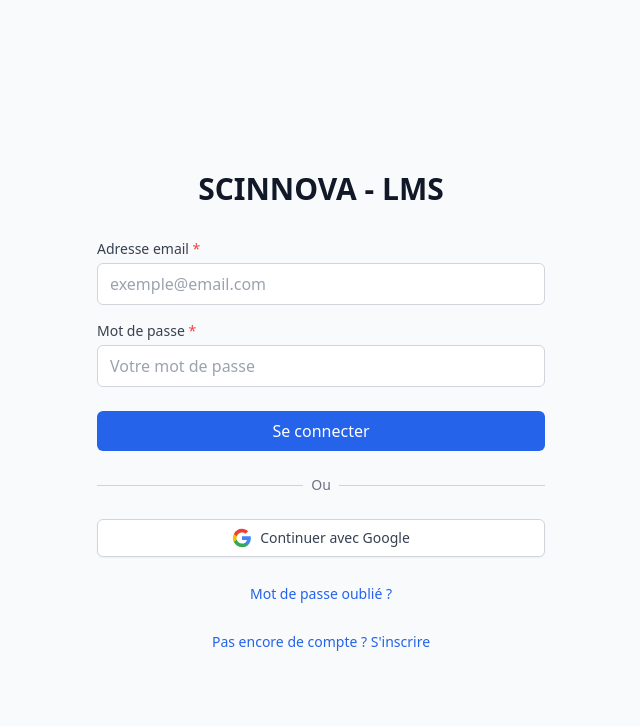
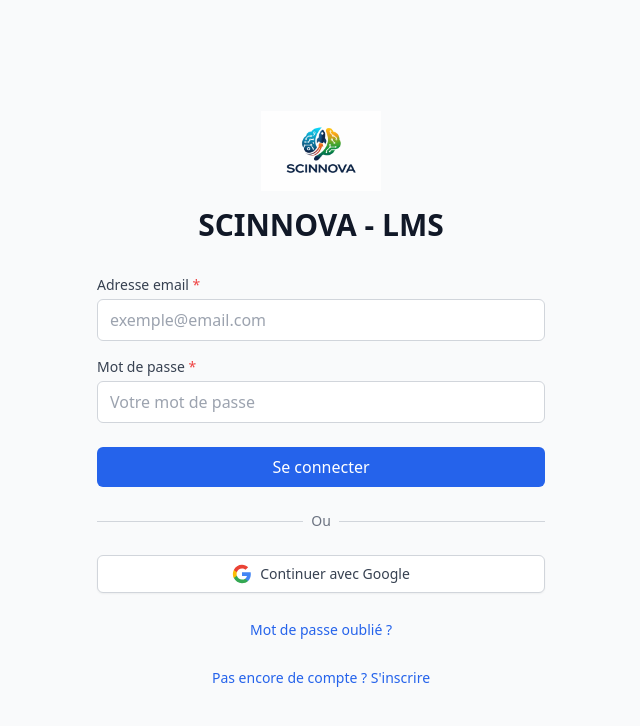
Before and after one commit to seb59520/scinnova-lms, a React (Vite) app in the folder portal-formations/: page / in a window 1280 px wide. Shown: the top 726 px of the page, without its empty margins (319-959 px from the left). Built offline with nearby package versions, Linux system fonts and the light colour scheme; no server answers.

Commit message:
feat: Ajouter le logo SCINNOVA à la page de connexion
- Ajouter le logo SCINNOVA avec cerveau et fusée sur la page Login
- Logo affiché au-dessus du titre avec taille h-20

```diff
--- a/portal-formations/src/pages/Login.tsx
+++ b/portal-formations/src/pages/Login.tsx
@@ -1,6 +1,7 @@
 import { useState } from 'react'
 import { Link, useNavigate, useLocation } from 'react-router-dom'
 import { useAuth } from '../hooks/useAuth'
+import logoScinnova from '../../Logo SCINNOVA avec cerveau et fusée.png'
 
 export function Login() {
   const [email, setEmail] = useState('')
@@ -37,8 +38,13 @@
   return (
     <div className="min-h-screen flex items-center justify-center bg-gray-50 py-12 px-4 sm:px-6 lg:px-8">
       <div className="max-w-md w-full space-y-8">
-        <div>
-          <h2 className="mt-6 text-center text-3xl font-extrabold text-gray-900">
+        <div className="flex flex-col items-center">
+          <img
+            src={logoScinnova}
+            alt="SCINNOVA"
+            className="h-20 w-auto mb-4"
+          />
+          <h2 className="text-center text-3xl font-extrabold text-gray-900">
             SCINNOVA - LMS
           </h2>
         </div>
```
